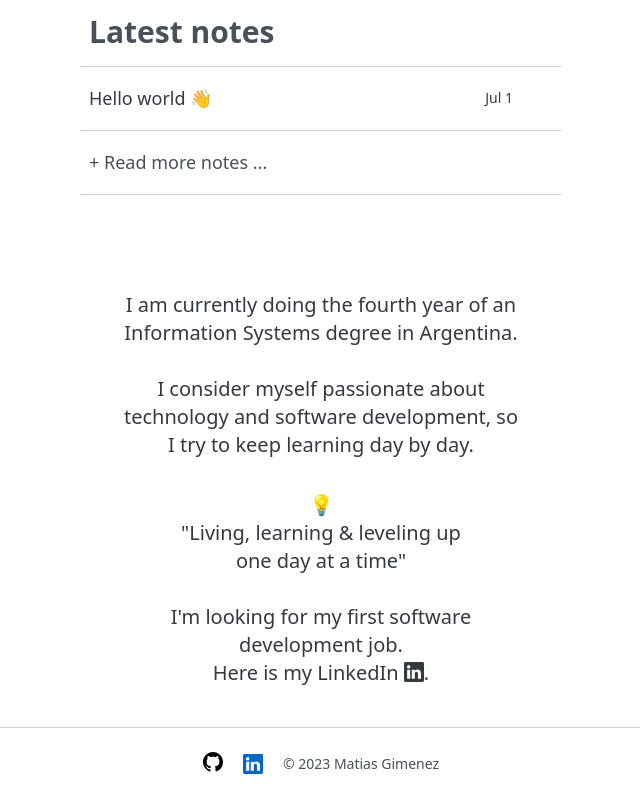
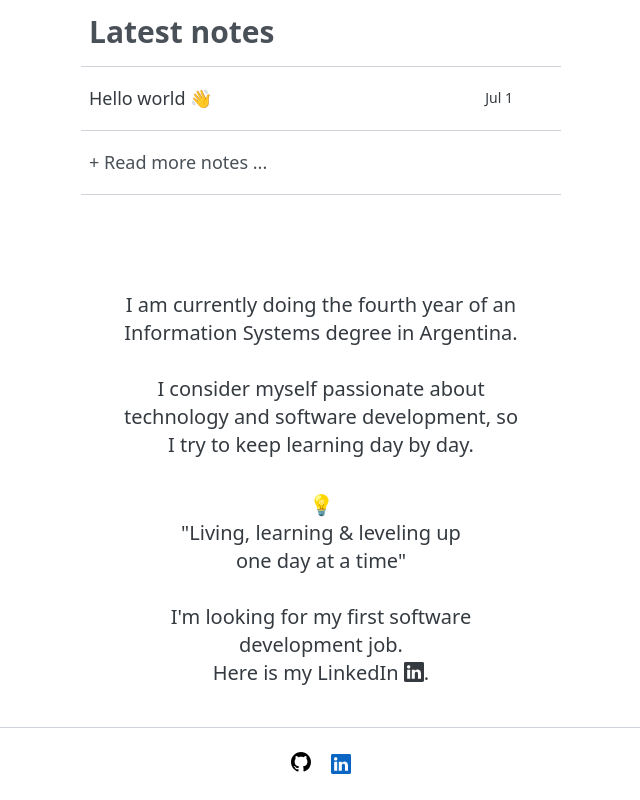
Before and after one commit to matiasgimenezdev/portfolio, a React (Vite) app: page / in a window 1280 px wide. Shown: the part 395-1195 px from the top of the page, without its empty margins (319-959 px from the left). Built offline with nearby package versions, Linux system fonts and the light colour scheme.

Commit message:
update footer

```diff
--- a/src/components/Footer.tsx
+++ b/src/components/Footer.tsx
@@ -75,13 +75,6 @@ export const Footer: FunctionComponent = () => {
 							<BsLinkedin className='h-5 w-5' />
 						</a>
 					</li>
-					<li
-						className={`font-normal text-sm ${
-							theme == 'light' ? 'text-grey-dark' : 'text-white'
-						}`}
-					>
-						&copy; 2023 Matias Gimenez
-					</li>
 				</ul>
 			</nav>
 		</footer>
```
